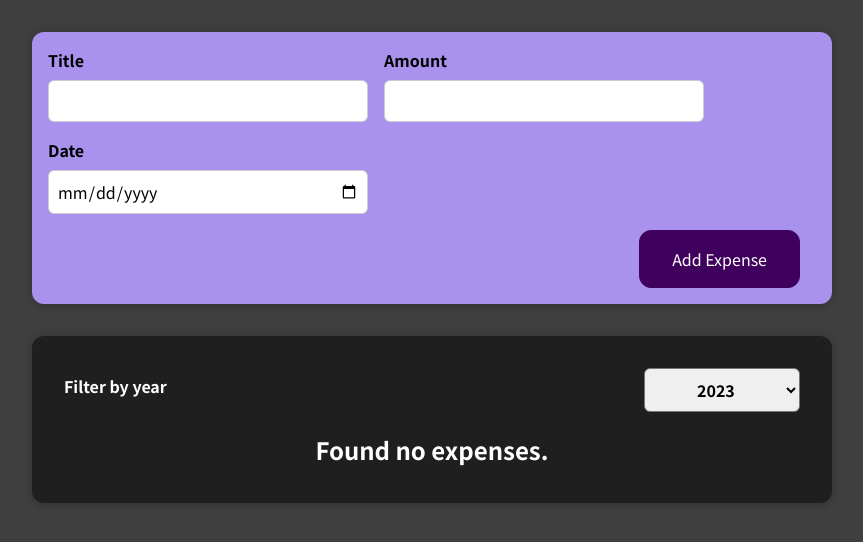
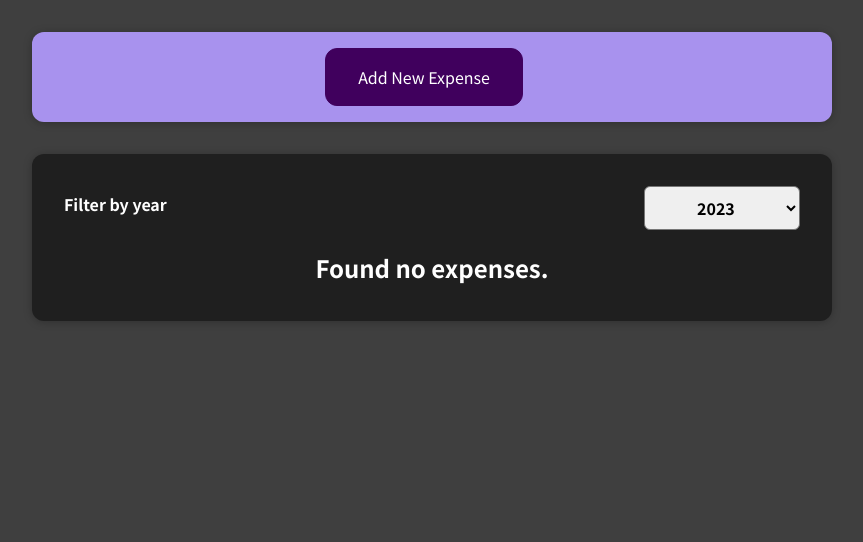
Before and after one commit to studiolaidbackanonymous/reactremote23, a React (Create React App) app in the folder react_project1/: page / in a window 1280 px wide. Shown: the top 542 px of the page, without its empty margins (208-1071 px from the left). Built offline with nearby package versions, Linux system fonts and the light colour scheme.

Commit message:
adding cancel feature to NewExpense comp

```diff
--- a/react_project1/src/components/NewExpense/ExpenseForm.js
+++ b/react_project1/src/components/NewExpense/ExpenseForm.js
@@ -24,6 +24,10 @@ const ExpenseForm = (props) => {
   };
   const dateChangeHandler = (event) => {
     setEnteredDate(event.target.value);
+  };
+
+  const cancelHandler = () => {
+    props.onCancel();
   };
 
   const submitHandler = (event) => {
@@ -74,6 +78,7 @@ const ExpenseForm = (props) => {
         </div>
       </div>
       <div className="new-expense__actions">
+        <button onClick={cancelHandler}>Cancel</button>
         <button type="submit">Add Expense</button>
       </div>
     </form>
--- a/react_project1/src/components/NewExpense/NewExpense.js
+++ b/react_project1/src/components/NewExpense/NewExpense.js
@@ -1,14 +1,34 @@
+import { useState } from "react";
 import ExpenseForm from "./ExpenseForm";
 import "./NewExpense.css";
 
 const NewExpenses = (props) => {
+  const [isOpenForm, setIsOpenForm] = useState(false);
+
   const saveExpenseDataHandler = (enteredExpenseData) => {
     const expenseData = { ...enteredExpenseData, id: Math.random().toString() };
     props.onAddExpense(expenseData);
   };
+
+  const OpenFormHandler = () => {
+    setIsOpenForm(true);
+  };
+
+  const closeFormHandler = () => {
+    setIsOpenForm(false);
+  };
+
   return (
     <div className="new-expense">
-      <ExpenseForm onSaveExpenseData={saveExpenseDataHandler} />
+      {!isOpenForm && (
+        <button onClick={OpenFormHandler}>Add New Expense</button>
+      )}
+      {isOpenForm && (
+        <ExpenseForm
+          onSaveExpenseData={saveExpenseDataHandler}
+          onCancel={closeFormHandler}
+        />
+      )}
     </div>
   );
 };
```
